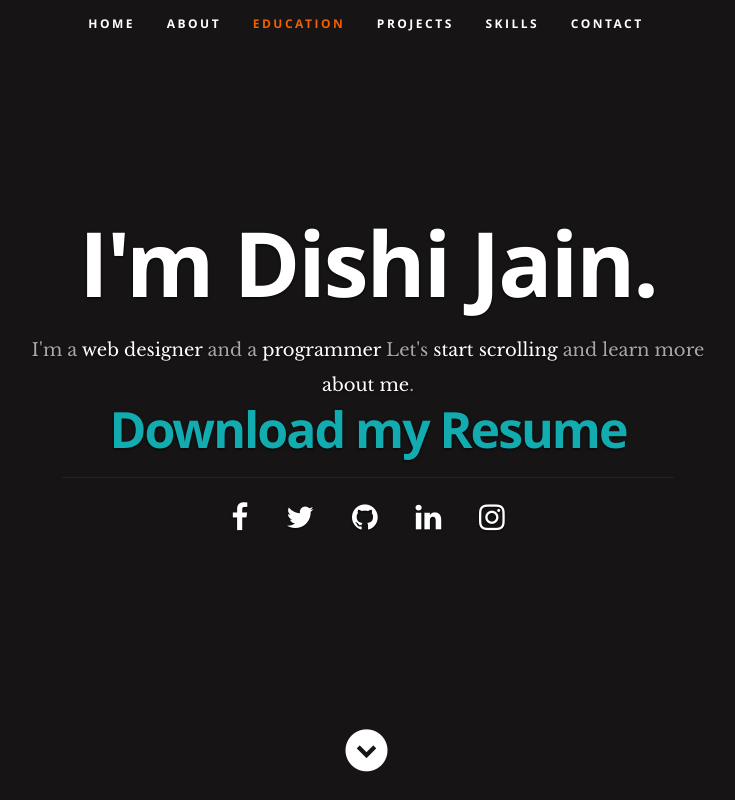
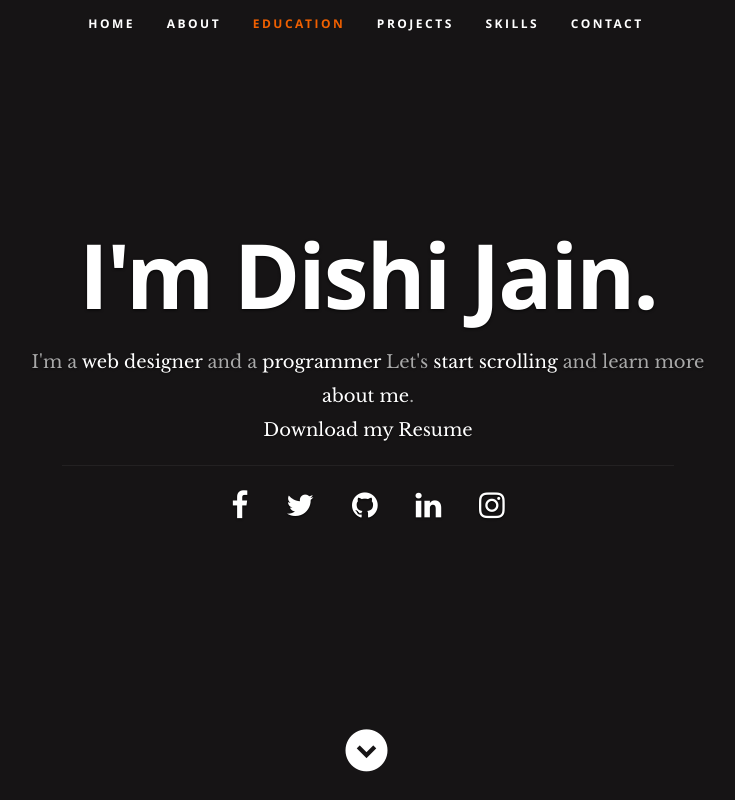
Before and after one commit to dishijn2/DishiJain-Portfolio, a plain HTML site: page index.html in a window 1280 px wide. Shown: the top 800 px of the page, without its empty margins (274-1009 px from the left). Drawn offline with nearby package versions, Linux system fonts and the light colour scheme; a web font is replaced by a local one.

Commit message:
Update index.html

```diff
--- a/index.html
+++ b/index.html
@@ -40,7 +40,7 @@
             <h1 class="responsive-headline">I'm Dishi Jain.</h1>
             <h3>I'm a  <span>web designer</span> and a<span> programmer </span> Let's <a class="smoothscroll" href="#about">start scrolling</a>
             and learn more <a class="smoothscroll" href="#about">about me</a>.</h3>
-		 <h1> <a href="https://drive.google.com/file/d/1gZeeOWI6WZ4RElCJLz-0xZrK5BYdIJ5a/view?usp=sharing"> Download my Resume</a></h1>
+		 <h3> <a class = "smoothscroll" href="https://drive.google.com/file/d/1gZeeOWI6WZ4RElCJLz-0xZrK5BYdIJ5a/view?usp=sharing"> Download my Resume</a></h3>
             <hr />
             <ul class="social">
                <li><a href="https://www.facebook.com/dishi.jain.906" target="_blank"><i class="fa fa-facebook"></i></a></li>
```
